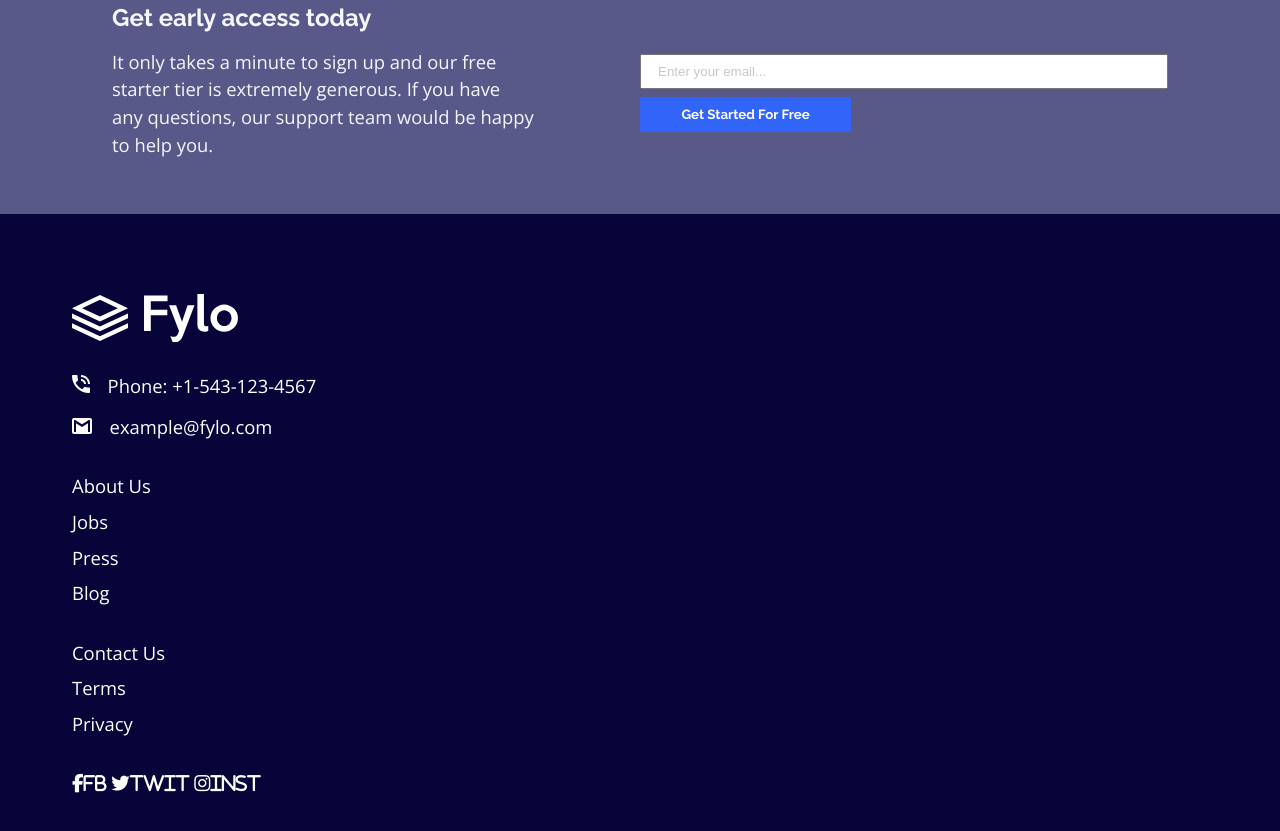
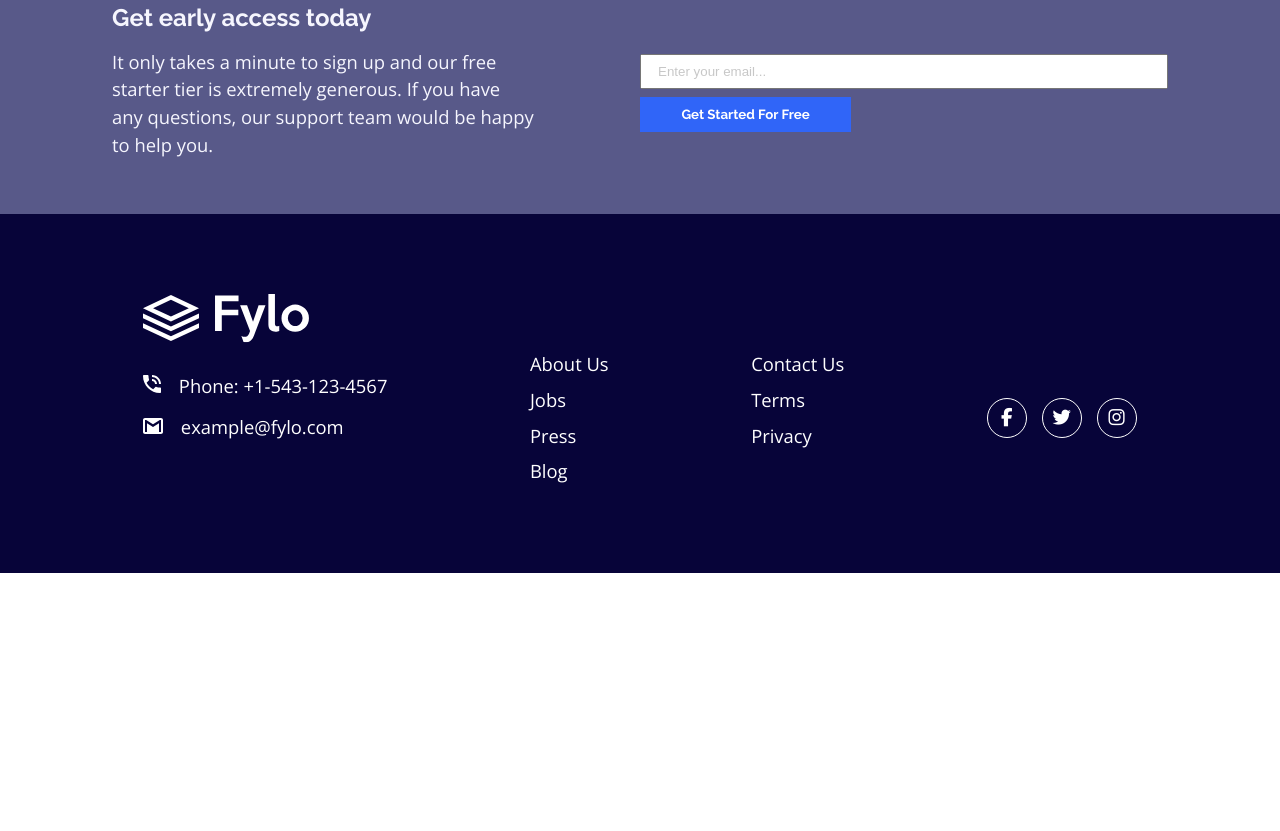
Before and after one commit to Tim5583/pylo-landing-page, a plain HTML site: page index.html in a window 1280 px wide. Shown: the part 1410-2241 px from the top of the page. After the commit the page ends 1983 px from the top, so only its background shows below. Drawn offline with nearby package versions, Linux system fonts and the light colour scheme.

Commit message:
finished footer

```diff
--- a/index.html
+++ b/index.html
@@ -113,9 +113,15 @@
       </div>
 
       <div class="footer__social-icons footer-sub">
-        <i class="fa-brands fa-facebook-f">fb</i>
-        <i class="fa-brands fa-twitter">twit</i>
-        <i class="fa-brands fa-instagram">inst</i>
+        <div class="social-icons-div">
+          <i class="fa-brands fa-facebook-f"></i>
+        </div>
+        <div class="social-icons-div">
+          <i class="fa-brands fa-twitter"></i>
+        </div>
+        <div class="social-icons-div">
+          <i class="fa-brands fa-instagram"></i>
+        </div>
       </div>
 
     </div>
--- a/scss/_footer.scss
+++ b/scss/_footer.scss
@@ -35,7 +35,43 @@
         }
 
         .footer-links:hover {
-            text-decoration: underline;
+            color: $Bright-Blue;
+        }
+
+        .footer__social-icons {
+            @include d-flex(space-between);
+            width: 150px;
+
+            .social-icons-div {
+                @include d-flex(center);
+                width: 40px;
+                height: 40px;
+                border: 1px solid #fff;
+                border-radius: 50%;
+
+                &:hover {
+                    cursor: pointer;
+                    color: $Bright-Blue;
+                    border-color: $Bright-Blue;
+                }
+            }
         }
     }
 }
+
+@media (min-width: 800px) {
+    .footer {
+        .main-footer-content {
+            display: flex;
+            justify-content: space-between;
+
+            .footer__main {
+                align-self: flex-start;
+            }
+
+            .footer__about-us, .footer__contact-us, .footer__social-icons {
+                margin: 5rem auto 2rem auto;
+            }
+        }
+    }
+}
```
Also changed, not shown: css/style.css, 1 other file.
